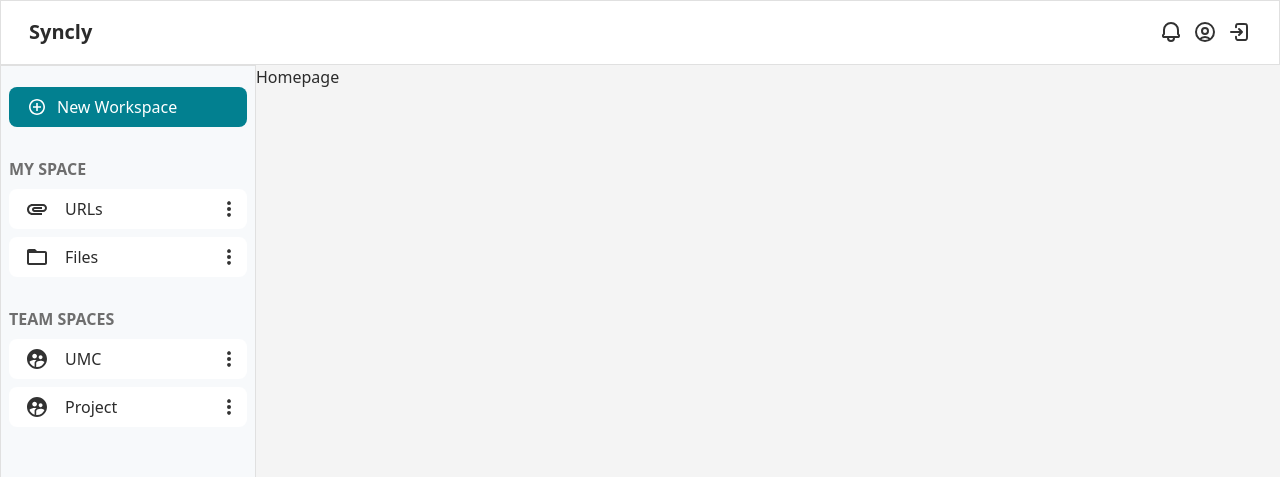
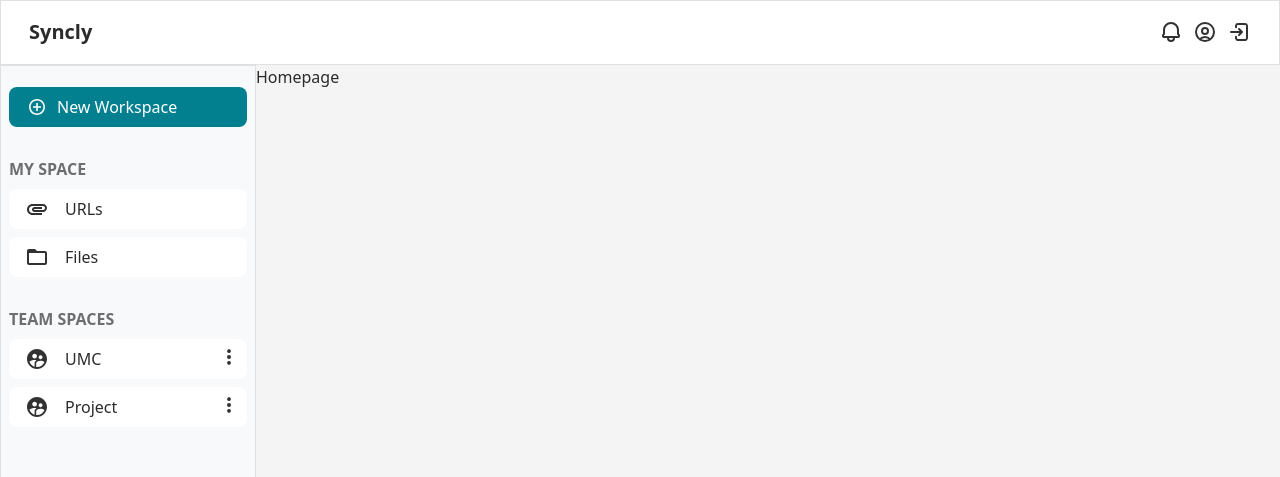
Before and after one commit to SynclyProject/Syncly-FE, a React (Vite) app in the folder Syncly/: page / in a window 1280 px wide. Shown: the top 477 px of the page. Built offline with nearby package versions, Linux system fonts and the light colour scheme.

Commit message:
faet: teamSpace의 모달 생성 및 템스페이스 나가기 기능 추가

```diff
--- /dev/null
+++ b/Syncly/src/shared/ui/Sidebar/SideModal.tsx
@@ -0,0 +1,24 @@
+import { TTeamSpace } from "../../type/teamSpaceType";
+
+interface ISideModalProps {
+  spaceId: number;
+  setTeams: React.Dispatch<React.SetStateAction<TTeamSpace[]>>;
+}
+
+const SideModal = ({ spaceId, setTeams }: ISideModalProps) => {
+  return (
+    <div className="flex flex-col gap-5 w-[210px] rounded-[8px] bg-white p-4 border border-[0.3px] border-[#E0E0E0]">
+      <p className="text-[##828282]">팀원 추가</p>
+      <p className="text-[##828282]">팀스페이스 이름 변경</p>
+      <p
+        className="text-[#F45B69]"
+        onClick={() => {
+          setTeams((prev) => prev.filter((team) => team.id !== spaceId));
+        }}
+      >
+        팀스페이스 나가기
+      </p>
+    </div>
+  );
+};
+export default SideModal;
--- a/Syncly/src/shared/ui/Sidebar/Space.tsx
+++ b/Syncly/src/shared/ui/Sidebar/Space.tsx
@@ -1,4 +1,7 @@
+import { useEffect, useRef, useState } from "react";
 import Icon from "../Icon";
+import SideModal from "./SideModal";
+import { TTeamSpace } from "../../type/teamSpaceType";
 
 type TSpaceStateProps = {
   state: "my" | "team";
@@ -8,10 +11,42 @@ interface ISpaceProps extends TSpaceStateProps {
   iconName: string;
   text: string;
   onClick: () => void;
+  spaceId: number;
+  setTeams: React.Dispatch<React.SetStateAction<TTeamSpace[]>>;
 }
 
-const Space = ({ state, iconName, text, onClick }: ISpaceProps) => {
+const Space = ({
+  state,
+  iconName,
+  text,
+  onClick,
+  spaceId,
+  setTeams,
+}: ISpaceProps) => {
+  const [modalShow, setModalShow] = useState(false);
+  const modalRef = useRef<HTMLDivElement>(null);
+
+  const handleIconClick = (e: React.MouseEvent) => {
+    e.stopPropagation();
+    setModalShow(true);
+  };
+
+  useEffect(() => {
+    const handleClickOutside = (e: MouseEvent) => {
+      if (
+        modalShow &&
+        modalRef.current &&
+        !modalRef.current.contains(e.target as Node)
+      ) {
+        setModalShow(false);
+      }
+    };
+    document.addEventListener("mousedown", handleClickOutside);
+    return () => document.removeEventListener("mousedown", handleClickOutside);
+  }, [modalShow]);
+
   return (
+    <>
       <div
         className="h-[40px] flex items-center px-4 gap-4 rounded-[8px] cursor-pointer bg-white hover:bg-[#DEE4ED]"
         onClick={onClick}
@@ -22,10 +57,23 @@ const Space = ({ state, iconName, text, onClick }: ISpaceProps) => {
           <Icon name="supervised_user_circle" />
         )}
         <p className="flex-1">{text}</p>
-      <button className="bg-transparent border-none cursor-pointer">
+        {state === "team" ? (
+          <div className="relative">
+            <button
+              className="bg-transparent border-none cursor-pointer"
+              onClick={handleIconClick}
+            >
               <Icon name="Vector" />
             </button>
+            {modalShow && (
+              <div className="absolute top-[-9px] left-8">
+                <SideModal spaceId={spaceId} setTeams={setTeams} />
               </div>
+            )}
+          </div>
+        ) : null}
+      </div>
+    </>
   );
 };
 export default Space;
--- a/Syncly/src/shared/ui/Sidebar/TeamSpace.tsx
+++ b/Syncly/src/shared/ui/Sidebar/TeamSpace.tsx
@@ -33,6 +33,8 @@ const TeamSpace = ({ showInput, setShowInput }: TeamSpaceProps) => {
           iconName="attachment"
           text={space.text}
           onClick={() => navigate("/")}
+          setTeams={setTeams}
+          spaceId={space.id}
         />
       ))}
       {showInput && (
```
Lines whose indentation alone changed are shown as unchanged.
